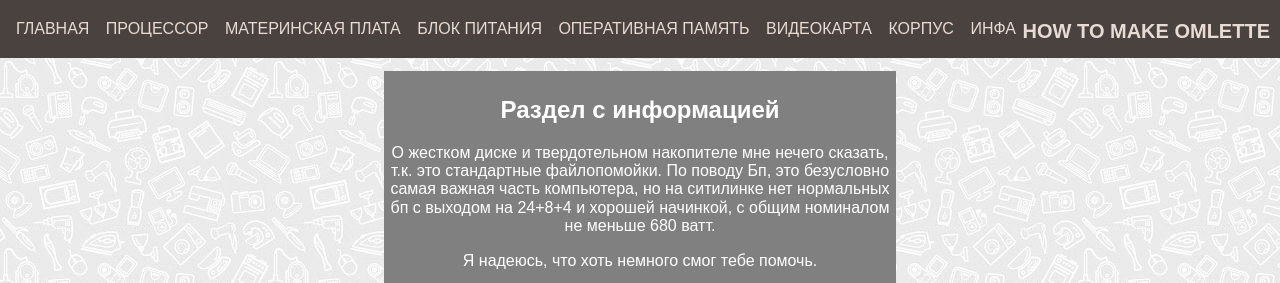
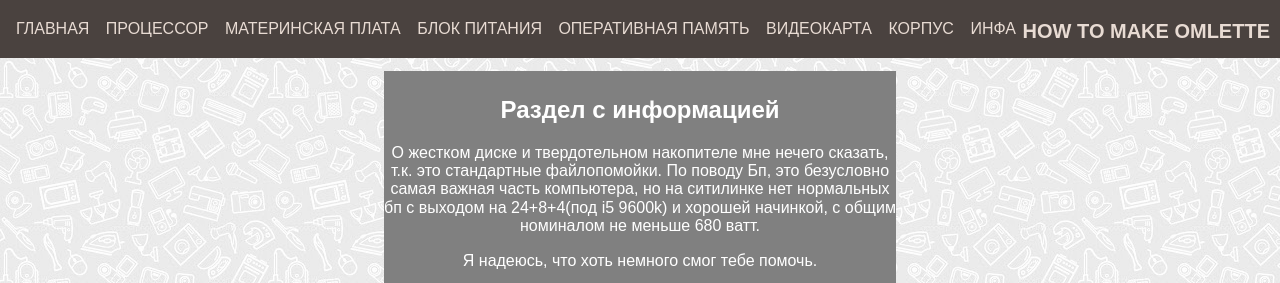
Before and after one commit to solares17/solares17.github.io, a plain HTML site: page css/ssi/info.html in a window 1280 px wide. Shown: the top 283 px of the page. Drawn offline with Linux system fonts and the light colour scheme.

Commit message:
Update info.html

```diff
--- a/css/ssi/info.html
+++ b/css/ssi/info.html
@@ -27,7 +27,7 @@
 		<main>
 			<section class="proc">
 				<h2>Раздел с информацией</h2>
-				<p>О жестком диске и твердотельном накопителе мне нечего сказать, т.к. это стандартные файлопомойки. По поводу Бп, это безусловно самая важная часть компьютера, но на ситилинке нет нормальных бп с выходом на 24+8+4 и хорошей начинкой, с общим номиналом не меньше 680 ватт. </p>
+				<p>О жестком диске и твердотельном накопителе мне нечего сказать, т.к. это стандартные файлопомойки. По поводу Бп, это безусловно самая важная часть компьютера, но на ситилинке нет нормальных бп с выходом на 24+8+4(под i5 9600k) и хорошей начинкой, с общим номиналом не меньше 680 ватт. </p>
 				<p>Я надеюсь, что хоть немного смог тебе помочь.</p>
 				<p>По поводу сайта, то он привязан на хост GitHub`a, а это значит, что он не зависит от состояния моего пк. Если по короче, то ты сможешь абузить сайт в любое время суток.</p>
 			</section>
```
